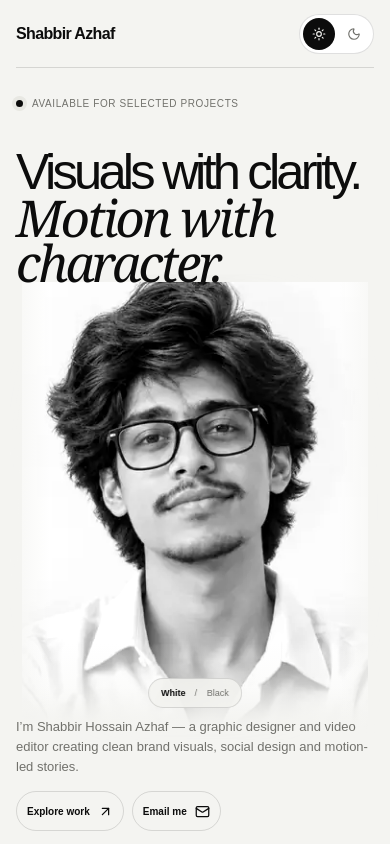
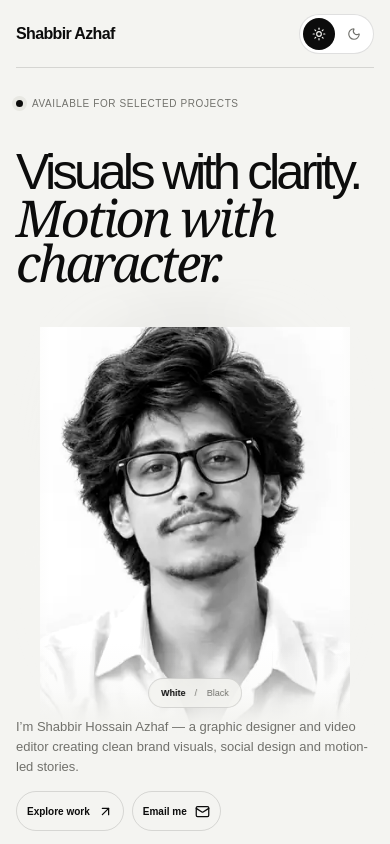
Before and after one commit to shabbirhossaingd-prog/portfolio-web, a Next.js app: page / in a window 390 px wide. Shown: the top 844 px of the page. Built offline with nearby package versions, Linux system fonts and the light colour scheme; no server answers; the database is empty.

Commit message:
Fix hero portrait centering and hair headroom

```diff
--- a/app/globals.css
+++ b/app/globals.css
@@ -1211,10 +1211,22 @@ button, input, select, textarea { font: inherit; }
 }
 
 .theme-dark .hero-portrait-main {
+  width: 91%;
+  height: 91%;
+  left: 5.2%;
+  right: auto;
+  top: auto;
+  bottom: 0;
   filter: grayscale(1) contrast(1.08) brightness(.98);
 }
 
 .theme-light .hero-portrait-main {
+  width: 92%;
+  height: 92%;
+  left: 4%;
+  right: auto;
+  top: auto;
+  bottom: 0;
   filter: grayscale(1) contrast(1.04) brightness(1.01);
 }
 
@@ -2435,3 +2447,42 @@ button, input, select, textarea { font: inherit; }
     border-radius: 22px;
   }
 }
+
+
+/* Hero portrait framing: keep full hair visible and optically center both themes */
+.hero-portrait-stage {
+  overflow: visible;
+}
+
+.theme-dark .hero-portrait-blur {
+  opacity: .07;
+  transform: scale(1.015);
+}
+
+.theme-light .hero-portrait-blur {
+  opacity: .06;
+  transform: scale(1.015);
+}
+
+@media (max-width: 1080px) {
+  .theme-dark .hero-portrait-main {
+    width: 90%;
+    height: 90%;
+    left: 5.5%;
+  }
+
+  .theme-light .hero-portrait-main {
+    width: 91%;
+    height: 91%;
+    left: 4.5%;
+  }
+}
+
+@media (max-width: 760px) {
+  .theme-dark .hero-portrait-main,
+  .theme-light .hero-portrait-main {
+    width: 90%;
+    height: 90%;
+    left: 5%;
+  }
+}
```
